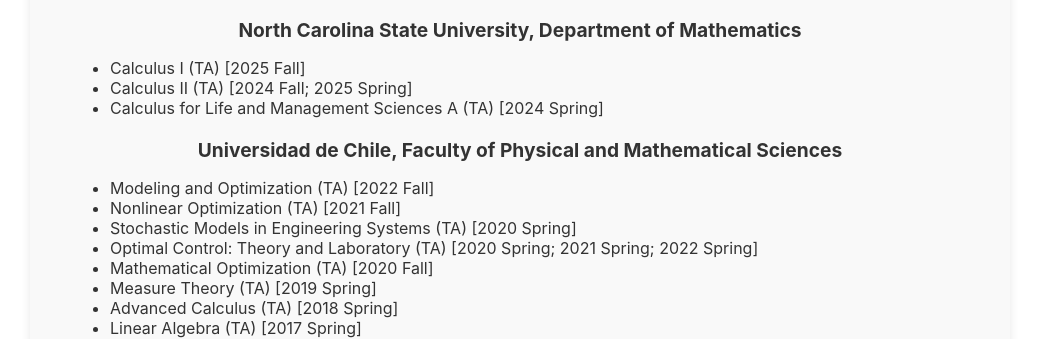
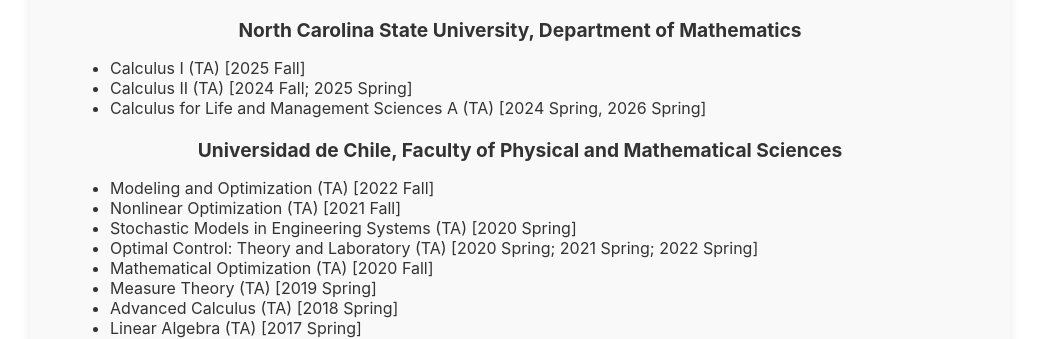
Before and after one commit to jmadariagar/jmadariagar.github.io, a Jekyll site: the page built from index.md, in a window 1280 px wide and 900 px high, scrolled down 1540 px. Shown: the part 361-700 px from the top of the window, without its empty margins (120-1159 px from the left). Built offline with Jekyll 4.4.1, drawn with Linux system fonts in a browser that asks for light colours; our own code applies the rules of GitHub Pages for plain Markdown files; a script that is not in the unit is left out.

Commit message:
Update index.md

```diff
--- a/index.md
+++ b/index.md
@@ -46,7 +46,7 @@
 <center> <h3>North Carolina State University, Department of Mathematics</h3> </center>
 * Calculus I (TA) [2025 Fall]
 * Calculus II (TA) [2024 Fall; 2025 Spring]
-* Calculus for Life and Management Sciences A (TA) [2024 Spring]
+* Calculus for Life and Management Sciences A (TA) [2024 Spring, 2026 Spring]
 
 <center> <h3>Universidad de Chile, Faculty of Physical and Mathematical Sciences</h3> </center>
 * Modeling and Optimization (TA) [2022 Fall]
```
